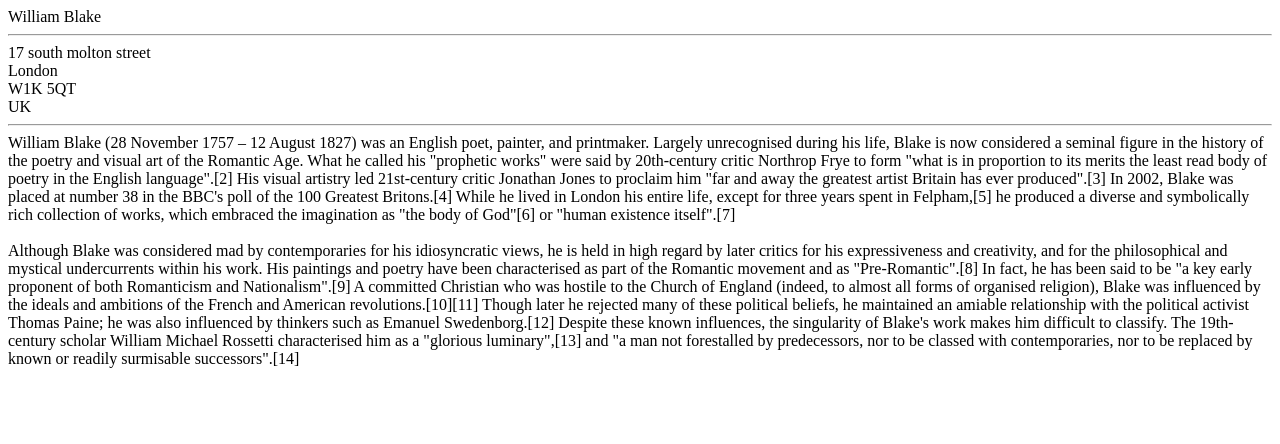
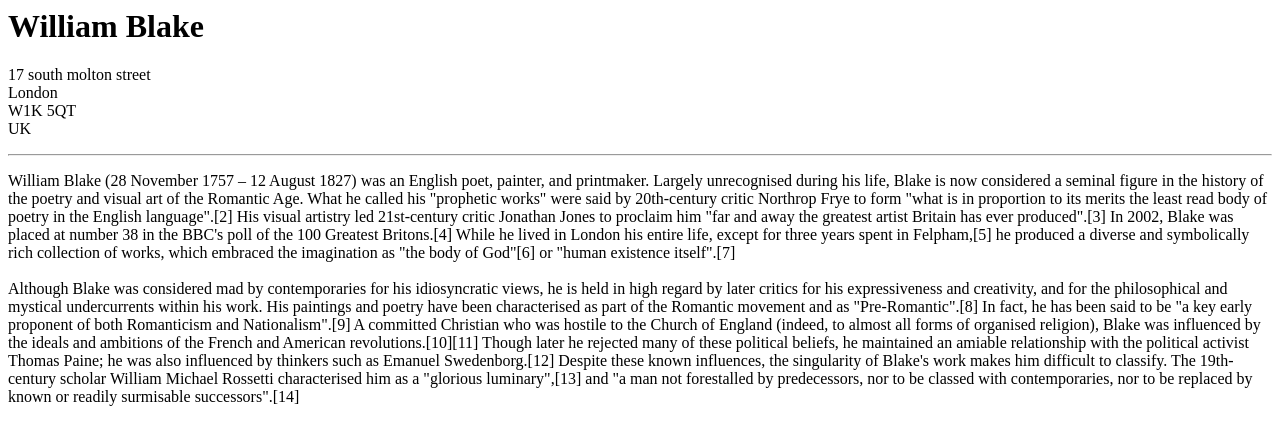
Before and after one commit to Rahul-naik92/web_dev_projects, a plain HTML site: page 2.3 Void Elements/index.html in a window 1280 px wide. Drawn offline with Linux system fonts and the light colour scheme.

Commit message:
Refactor HTML structure for William Blake biography: add heading and wrap address in paragraph

```diff
--- a/2.3 Void Elements/index.html
+++ b/2.3 Void Elements/index.html
@@ -1,12 +1,12 @@
-William Blake
-<hr/>
+<h1>William Blake</h1>
 
+<p>
 17 south molton street <br/>
 London <br/>
 W1K 5QT<br/>
 UK<br/>
 <hr/>
-
+</p>
 
 William Blake (28 November 1757 – 12 August 1827) was an English poet, painter, and printmaker. Largely unrecognised
 during his life, Blake is now considered a seminal figure in the history of the poetry and visual art of the Romantic
@@ -27,6 +27,4 @@ maintained an amiable relationship with the political activist Thomas Paine; he
 Emanuel Swedenborg.[12] Despite these known influences, the singularity of Blake's work makes him difficult to classify.
 The 19th-century scholar William Michael Rossetti characterised him as a "glorious luminary",[13] and "a man not
 forestalled by predecessors, nor to be classed with contemporaries, nor to be replaced by known or readily surmisable
-successors".[14]
-
-<br/>
+successors".[14]<br/>
```
